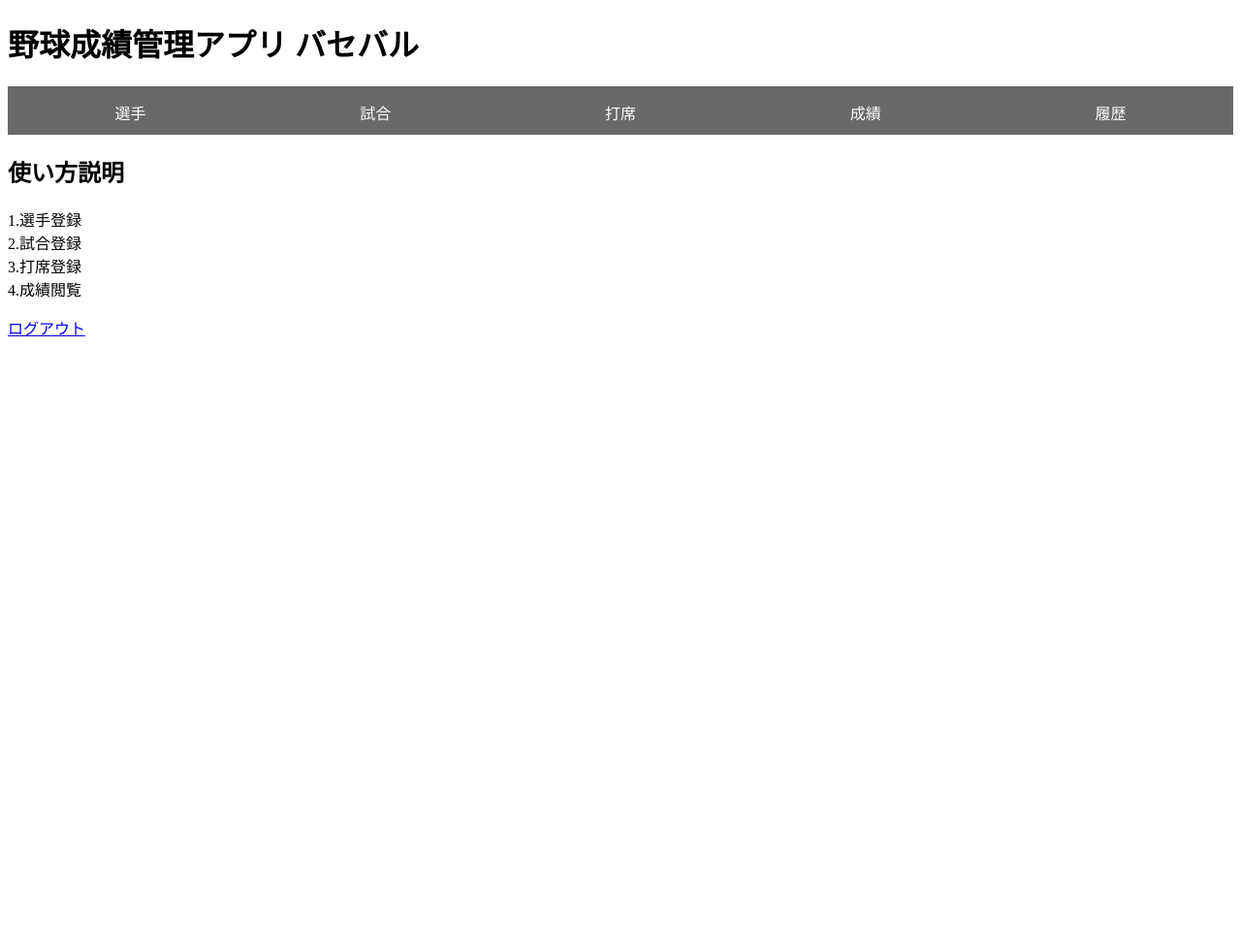
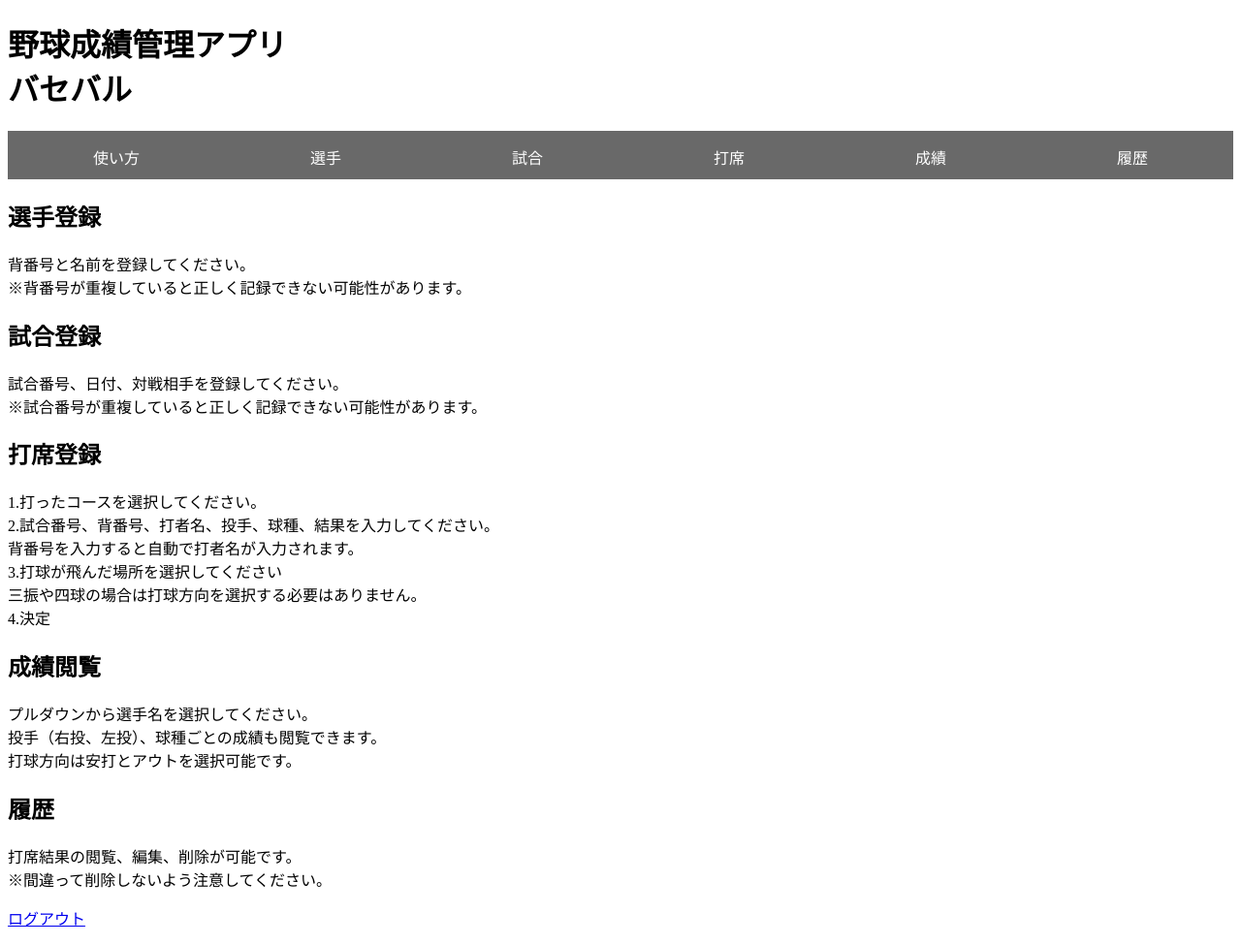
Before and after one commit to luckytale/BASEBALL-Old-Version, a Flask app: page / in a window 1280 px wide. Shown: the whole page at 97% size. Before the commit the page ends 347 px from the top, so only its background shows below. Run offline with Flask 3, Linux system fonts and the light colour scheme; a user stored in the database is signed in.

Commit message:
add how to use

```diff
--- a/templates/base.html
+++ b/templates/base.html
@@ -8,9 +8,10 @@
     <link rel="stylesheet" href="{{url_for('static', filename='css/style.css')}}">
 </head>
 <body>
-<h1>野球成績管理アプリ バセバル</h1>
+<h1>野球成績管理アプリ<br>バセバル</h1>
 <nav>
 <ul>
+    <li><a class="button" href="/">使い方</a></li>
     <li><a class="button" href="/players">選手</a></li>
     <li><a class="button" href="/match">試合</a></li>
     <li><a class="button" href="/register">打席</a></li>
--- a/templates/index.html
+++ b/templates/index.html
@@ -1,8 +1,26 @@
 {% extends "base.html" %}
 {% block content %}
-<h2>使い方説明</h2>
-1.選手登録<br>
-2.試合登録<br>
-3.打席登録<br>
-4.成績閲覧<br>
-{% endblock %}
+<h2>選手登録</h2>
+背番号と名前を登録してください。<br>
+※背番号が重複していると正しく記録できない可能性があります。
+
+<h2>試合登録</h2>
+試合番号、日付、対戦相手を登録してください。<br>
+※試合番号が重複していると正しく記録できない可能性があります。
+
+<h2>打席登録</h2>
+1.打ったコースを選択してください。<br>
+2.試合番号、背番号、打者名、投手、球種、結果を入力してください。<br>
+背番号を入力すると自動で打者名が入力されます。<br>
+3.打球が飛んだ場所を選択してください<br>
+三振や四球の場合は打球方向を選択する必要はありません。<br>
+4.決定
+
+<h2>成績閲覧</h2>
+プルダウンから選手名を選択してください。<br>
+投手（右投、左投）、球種ごとの成績も閲覧できます。<br>
+打球方向は安打とアウトを選択可能です。
+
+<h2>履歴</h2>
+打席結果の閲覧、編集、削除が可能です。<br>
+※間違って削除しないよう注意してください。{% endblock %}
--- a/templates/login.html
+++ b/templates/login.html
@@ -8,7 +8,7 @@
     <link rel="stylesheet" href="{{url_for('static', filename='css/style.css')}}">
 </head>
 <body>
-<h1>野球成績管理アプリ バセバル</h1>
+<h1>野球成績管理アプリ<br>バセバル</h1>
 <nav>
 <ul>
     <li><a class="button" href="/players">選手</a></li>
--- a/templates/update.html
+++ b/templates/update.html
@@ -76,7 +76,7 @@
     <input type="hidden" id="x" name="x" value="{{ bat.x }}">
     <input type="hidden" id="y" name="y" value="{{ bat.y }}"><br>
     <p>
-    <button class="BattingResult" type="submit">決定</button>
+    <button class="BattingResult" type="submit">更新</button>
     </p>
 </form>
 <script>
```
Also changed, not shown: README.md.
